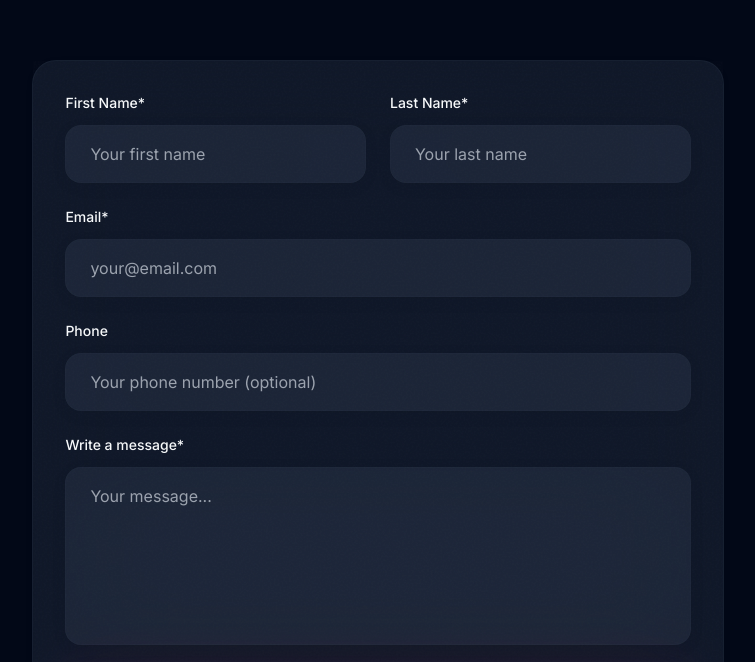
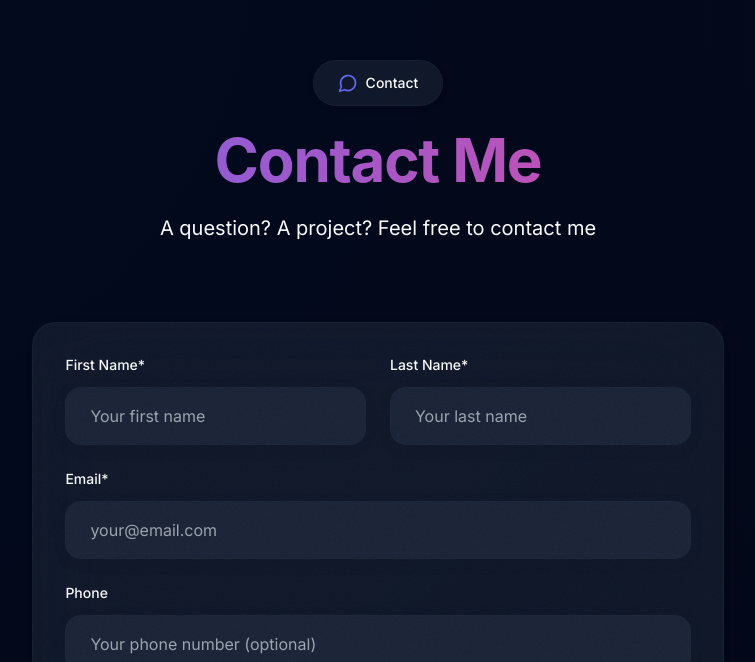
Before and after one commit to AurelienPACORY/AurelienPACORY.github.io, a React (Vite) app: page / in a window 1280 px wide. Shown: the part 7433-8095 px from the top of the page, without its empty margins (262-1017 px from the left). Built offline with nearby package versions, Linux system fonts and the light colour scheme; a web font is replaced by a local one.

Commit message:
feat: Add section header to Contact component

```diff
--- a/src/components/Contact.tsx
+++ b/src/components/Contact.tsx
@@ -60,10 +60,28 @@ export const Contact = () => {
 
   return (
     <section id="contact" ref={ref} className="py-32 relative overflow-hidden">
-      {/* ... (rest of the component is the same) ... */}
+      {/* Background */}
+      <div className="absolute inset-0 mesh-gradient opacity-20" />
+
       <div className="container mx-auto px-6 md:px-12 relative z-10">
-        <motion.div /* ... */ >
-            {/* ... */}
+        {/* Section Header */}
+        <motion.div
+          initial={{ opacity: 0, y: 30 }}
+          whileInView={{ opacity: 1, y: 0 }}
+          viewport={{ once: true }}
+          transition={{ duration: 0.8 }}
+          className="text-center mb-20"
+        >
+          <div className="inline-flex items-center gap-2 glass px-6 py-3 rounded-full mb-6">
+            <MessageCircle className="w-5 h-5 text-luxury-accent" />
+            <span className="text-sm font-medium">{t('contact.section_title')}</span>
+          </div>
+          <h2 className="text-4xl md:text-6xl font-display font-bold mb-6 gradient-text">
+            {t('contact.main_title')}
+          </h2>
+          <p className="text-xl text-muted-foreground max-w-2xl mx-auto">
+            {t('contact.main_description')}
+          </p>
         </motion.div>
 
         <div className="grid lg:grid-cols-5 gap-12 max-w-7xl mx-auto">
```
